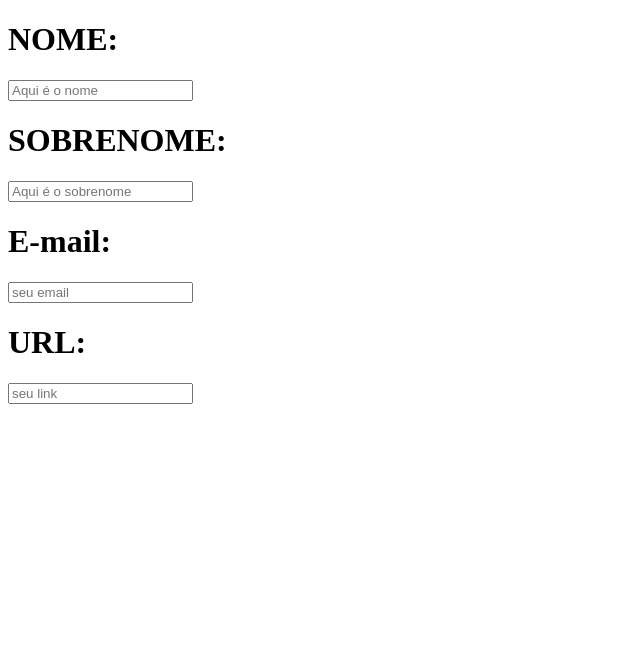
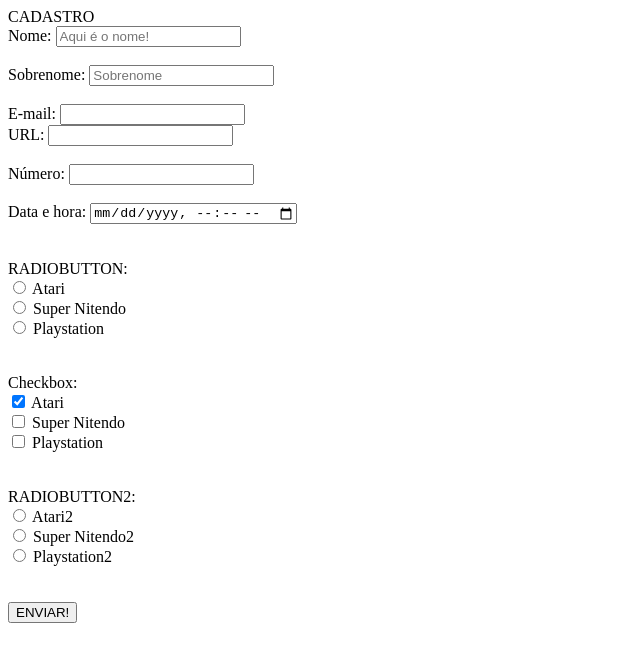
Before and after one commit to helenonogueira/untitled, a plain HTML site: page index.html in a window 1280 px wide. Shown: the whole page, without its empty margins (0-640 px from the left). Drawn offline with Linux system fonts and the light colour scheme.

Commit message:
Add files via upload

```diff
--- a/index.html
+++ b/index.html
@@ -2,26 +2,54 @@
 <html lang="pt-BR">
 <head>
     <meta charset="UTF-8">
-    <title>Formulario HTML</title>
+    <title>Formulário HTML</title>
 </head>
 <body>
- <form autocomplete="on" action="" method="get">
-    <h1>NOME:</h1>
-    <input type="text" name="Nome" id="Nome" placeholder="Aqui é o nome" required/>
 
-    <h1>SOBRENOME:</h1>
-    <input type="text" name="Nome" id="Nome" placeholder="Aqui é o sobrenome" required maxlength="10">
+    CADASTRO
+    <form autocomplete="on" action="pagina2.html" method="get">
+        Nome:
+        <input type="text" name="nome" id="nome" placeholder="Aqui é o nome!" required>
+        <br>
+        <br>
+        Sobrenome:
+        <input type="text" name="sobrenome" id="sobrenome" placeholder="Sobrenome" maxlength="10">
+        <br>
+        <br>
+        E-mail:
+        <input type="email" name="email" id="email">
+        <br>
+        URL:
+        <input type="url" name="url" id="url">
+        <br>
+        <br>
+        Número:
+        <input type="number" name="number" id="number">
+        <br>
+        <br>
+        Data e hora:
+        <input type="datetime-local" name="datatempo" id="data"> <br>
+        <br><br>
+        RADIOBUTTON: <br>
+        <input type="radio" name="videogame"/> Atari <br>
+        <input type="Radio" name="Videogame"/> Super Nitendo <br>
+        <input type="Radio" name="Videogame"/> Playstation <br>
+       <br><br>
+        Checkbox: <br>
+        <input type="checkbox" name="videogame" checked/> Atari <br>
+        <input type="checkbox" name="Videogame"/> Super Nitendo <br>
+        <input type="checkbox" name="Videogame"/> Playstation <br>
+        <br><br>
+        RADIOBUTTON2: <br>
+        <input type="radio" name="videogame1"/> Atari2 <br>
+        <input type="Radio" name="Videogame1"/> Super Nitendo2 <br>
+        <input type="Radio" name="Videogame1"/> Playstation2 <br>
 
-    <h1>E-mail:</h1>
-    <input type="email" name="email" id="email" placeholder="seu email" required/>
+        <br>
+        <br>
+        <input type="submit" value="ENVIAR!">
 
-    <h1>URL:</h1>
-    <input type="url" name="url" id="url" placeholder="seu link"required/>
-
-
- </form>
-
-
+    </form>
 
 </body>
 </html>
```
Also changed, not shown: pagina2.html (added, +12 -0 lines), 1 other file.
